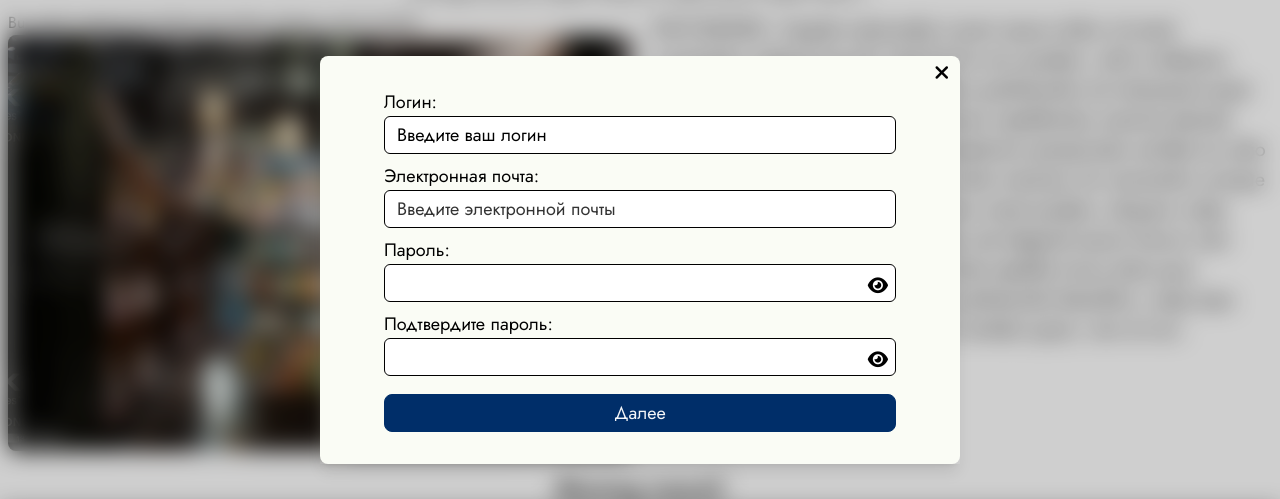
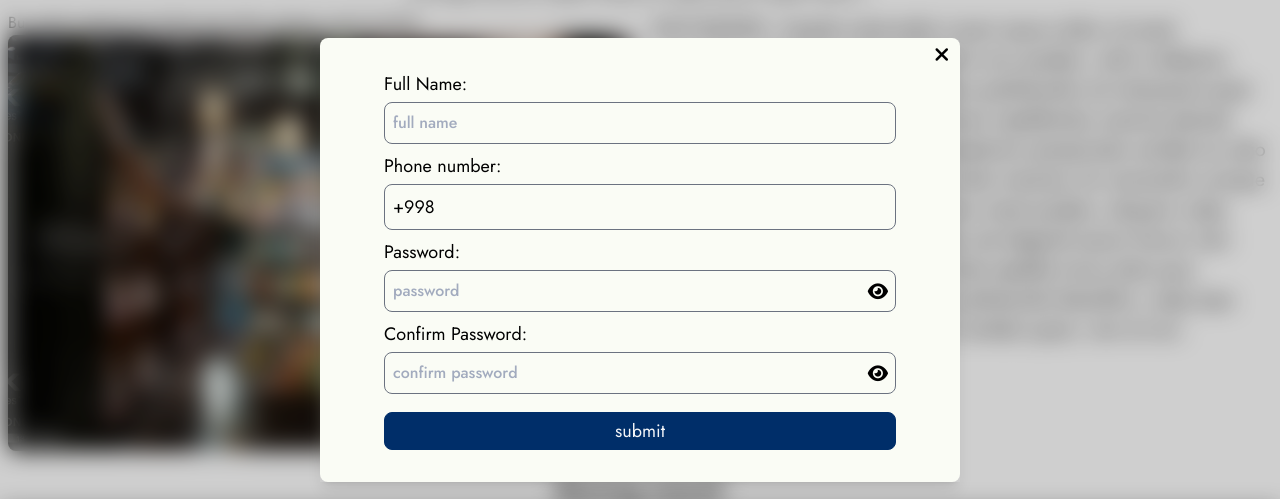
Before and after one commit to ValisherBotirov/Book-shop, a Vue app: page /about in a window 1280 px wide. Both pictures are taken after a click on the element "Регистрация". Shown: the part 140-639 px from the top of the page. Built offline with nearby package versions, Linux system fonts and the light colour scheme; no server answers; what vue-awesome-paginate would draw is missing.

Commit message:
register modal

```diff
--- a/src/components/form/Input.vue
+++ b/src/components/form/FormInput.vue
@@ -8,7 +8,7 @@
     >
     <div
       :class="[
-        'inline-flex items-center transition-300 relative bg-grey-400 rounded-lg border overflow-hidden w-full p-3 group',
+        'inline-flex items-center transition-300 relative bg-grey-400 rounded-lg border overflow-hidden w-full sx:p-[6px] md:p-2 group',
         error ? '!border-[red]' : 'border-gray-500  focus-within:border-[blue]',
         customClass,
       ]"
@@ -43,7 +43,6 @@
         @focusout="$emit('focusout')"
         @focus="handleFocus"
       />
-
       <span :class="[suffixClass]" class="flex-center">
         <slot name="suffix" />
       </span>
--- a/src/components/modals/LoginModal.vue
+++ b/src/components/modals/LoginModal.vue
@@ -102,6 +102,10 @@ import { useVuelidate } from "@vuelidate/core";
 
 import ButtonFillVue from "../buttons/ButtonFill.vue";
 import { useUserRegister } from "../../store/UserRegister";
+
+// input from Valisher
+import FormInput from "../form/FormInput.vue";
+
 const store = useUserRegister();
 const eyeHidden = ref(false);
 
--- a/src/components/modals/RegisterModal.vue
+++ b/src/components/modals/RegisterModal.vue
@@ -7,18 +7,27 @@
     <div
       class="fixed z-[999999] top-1/2 left-1/2 -translate-x-1/2 -translate-y-1/2 shadow-lg max-sm:w-[90%] sm:w-[80%] md:w-[70%] lg:w-[50%]"
     >
-      <div class="max-sm:px-3 sm:px-16 py-8 text-lg relative bg-[#fafcf5] rounded-lg">
+      <div
+        class="max-sm:px-3 sm:px-16 py-8 text-lg relative bg-[#fafcf5] rounded-lg"
+      >
         <div class="flex flex-col gap-6">
           <form class="flex flex-col gap-2 text-black">
             <div class="name flex flex-col gap-0">
-              <label for="username text-sm">Логин:</label>
-              <input
+              <label for="username text-sm">Full Name:</label>
+              <!-- <input
                 class="border border-solid border-black min-w-[20rem]  rounded-[6px] py-1 px-3 text-[#333] outline-none text-start placeholder:text-[#000]"
                 type="text"
                 v-model="userData.username"
                 name="username"
                 id="username"
                 placeholder="Введите ваш логин"
+              /> -->
+              <FormInput
+                type="text"
+                v-model="userData.username"
+                name="username"
+                id="username"
+                placeholder="full name"
               />
               <p
                 v-if="v$.username.$error"
@@ -28,31 +37,44 @@
               </p>
             </div>
             <div class="email flex flex-col gap-0">
-              <label for="email">Электронная почта:</label>
-              <input
-                class="border border-solid border-black min-w-[16rem] rounded-[6px] py-1 px-3 text-[#333] outline-none text-start placeholder:text-[#333]"
-                type="email"
-                v-model="userData.email"
-                name="email"
-                id="email"
-                placeholder="Введите электронной почты"
-              />
-              <p v-if="v$.email.$error" class="text-sm text-end text-red-600">
-                {{ v$.email.$errors[0].$message }}*
+              <label for="email">Phone number:</label>
+              <FormInput
+                type="number"
+                v-model="userData.phone"
+                name="phone"
+                id="phone"
+              >
+                <template #prefix>
+                  <span class="mr-1">+998</span>
+                </template>
+              </FormInput>
+              <p v-if="v$.phone.$error" class="text-sm text-end text-red-600">
+                {{ v$.phone.$errors[0].$message }}*
               </p>
             </div>
             <div class="password flex flex-col gap-0">
-              <label for="password">Пароль:</label>
-              <input
-                class="capitalize border min-w-[16rem] border-black rounded-[6px] py-1 px-3 text-[#333] outline-none text-start placeholder:text-[#333]"
+              <label for="password">Password:</label>
+              <FormInput
                 :type="eyeHidden ? 'text' : 'password'"
                 v-model="userData.password"
                 name="password"
                 id="password"
+                placeholder="password"
               />
-              <span @click="changePassword" v-if="!eyeHidden" class="relative cursor-pointer"><i class="fa-solid fa-eye absolute right-2 bottom-2"></i></span>
-              <span @click="changePassword" v-else class="relative cursor-pointer"
-                ><i class="fa-sharp fa-solid fa-eye-slash absolute right-2 bottom-2"></i></span>
+              <span
+                @click="changePassword"
+                v-if="!eyeHidden"
+                class="relative cursor-pointer"
+                ><i class="fa-solid fa-eye absolute right-2 bottom-3"></i
+              ></span>
+              <span
+                @click="changePassword"
+                v-else
+                class="relative cursor-pointer"
+                ><i
+                  class="fa-sharp fa-solid fa-eye-slash absolute right-2 bottom-3"
+                ></i
+              ></span>
               <p
                 v-if="v$.password.$error"
                 class="text-sm text-end text-red-600"
@@ -61,18 +83,27 @@
               </p>
             </div>
             <div class="confirmPassword flex flex-col gap-0">
-              <label for="passwordConfirm">Подтвердите пароль:</label>
-              <input
-                class="capitalize border min-w-[16rem] border-black rounded-[6px] py-1 px-3 text-[#333] outline-none text-start placeholder:text-[#000]"
+              <label for="passwordConfirm">Confirm Password:</label>
+              <FormInput
+                v-model="userData.passwordConfirm"
+                placeholder="confirm password"
+                id="passwordConfirm"
                 :type="eyeConfirmHidden ? 'text' : 'password'"
-                v-model="userData.passwordConfirm"
-                name="passwordConfirm"
-                id="passwordConfirm"
               />
-              <span @click="changeConfirmPassword" v-if="!eyeConfirmHidden" class="relative cursor-pointer"
-                ><i class="fa-solid fa-eye absolute right-2 bottom-2 "></i></span>
-              <span @click="changeConfirmPassword" v-else class="relative cursor-pointer"
-                ><i class="fa-sharp fa-solid fa-eye-slash absolute right-2 bottom-2"></i></span>
+              <span
+                @click="changeConfirmPassword"
+                v-if="!eyeConfirmHidden"
+                class="relative cursor-pointer"
+                ><i class="fa-solid fa-eye absolute right-2 bottom-3"></i
+              ></span>
+              <span
+                @click="changeConfirmPassword"
+                v-else
+                class="relative cursor-pointer"
+                ><i
+                  class="fa-sharp fa-solid fa-eye-slash absolute right-2 bottom-3"
+                ></i
+              ></span>
               <p
                 v-if="v$.passwordConfirm.$error"
                 class="text-sm text-end text-red-600"
@@ -86,7 +117,7 @@
                   @click.prevent="handleRegister"
                   class="py-1 px-4 w-full"
                 >
-                  Далее
+                  submit
                 </button>
               </ButtonFillVue>
             </div>
@@ -96,7 +127,9 @@
           @click="emit('closeRegiterModal')"
           class="absolute top-1 right-3 text-xl"
         >
-          <i class="fa-solid fa-xmark duration-200 cursor-pointer hover:opacity-50"></i>
+          <i
+            class="fa-solid fa-xmark duration-200 cursor-pointer hover:opacity-50"
+          ></i>
         </div>
       </div>
     </div>
@@ -106,16 +139,13 @@
 <script setup>
 import { computed, reactive, ref } from "vue";
 import { useVuelidate } from "@vuelidate/core";
-import {
-  required,
-  email,
-  sameAs,
-  minLength,
-  maxLength,
-} from "@vuelidate/validators";
+import { required, sameAs, minLength, maxLength } from "@vuelidate/validators";
 
 import { useUserRegister } from "../../store/UserRegister";
 import ButtonFillVue from "../buttons/ButtonFill.vue";
+
+// input Valisher tashlab bergan
+import FormInput from "../form/FormInput.vue";
 
 const eyeHidden = ref(false);
 const eyeConfirmHidden = ref(false);
@@ -132,7 +162,7 @@ const store = useUserRegister();
 
 const userData = reactive({
   username: "",
-  email: "",
+  phone: "",
   password: "",
   passwordConfirm: "",
 });
@@ -140,7 +170,7 @@ const userData = reactive({
 const rules = computed(() => {
   return {
     username: { required, minLength: minLength(3), maxLength: maxLength(52) },
-    email: { required, email, maxLength: maxLength(84) },
+    phone: { required },
     password: { required, minLength: minLength(4), maxLength: maxLength(32) },
     passwordConfirm: { required, sameAs: sameAs(userData.password) },
   };
@@ -156,7 +186,7 @@ const handleRegister = async () => {
       !store.closemodal && emit("closeRegiterModal");
     } finally {
       userData.username = "";
-      userData.email = "";
+      userData.phone = "";
       userData.password = "";
       userData.passwordConfirm = "";
     }
```
